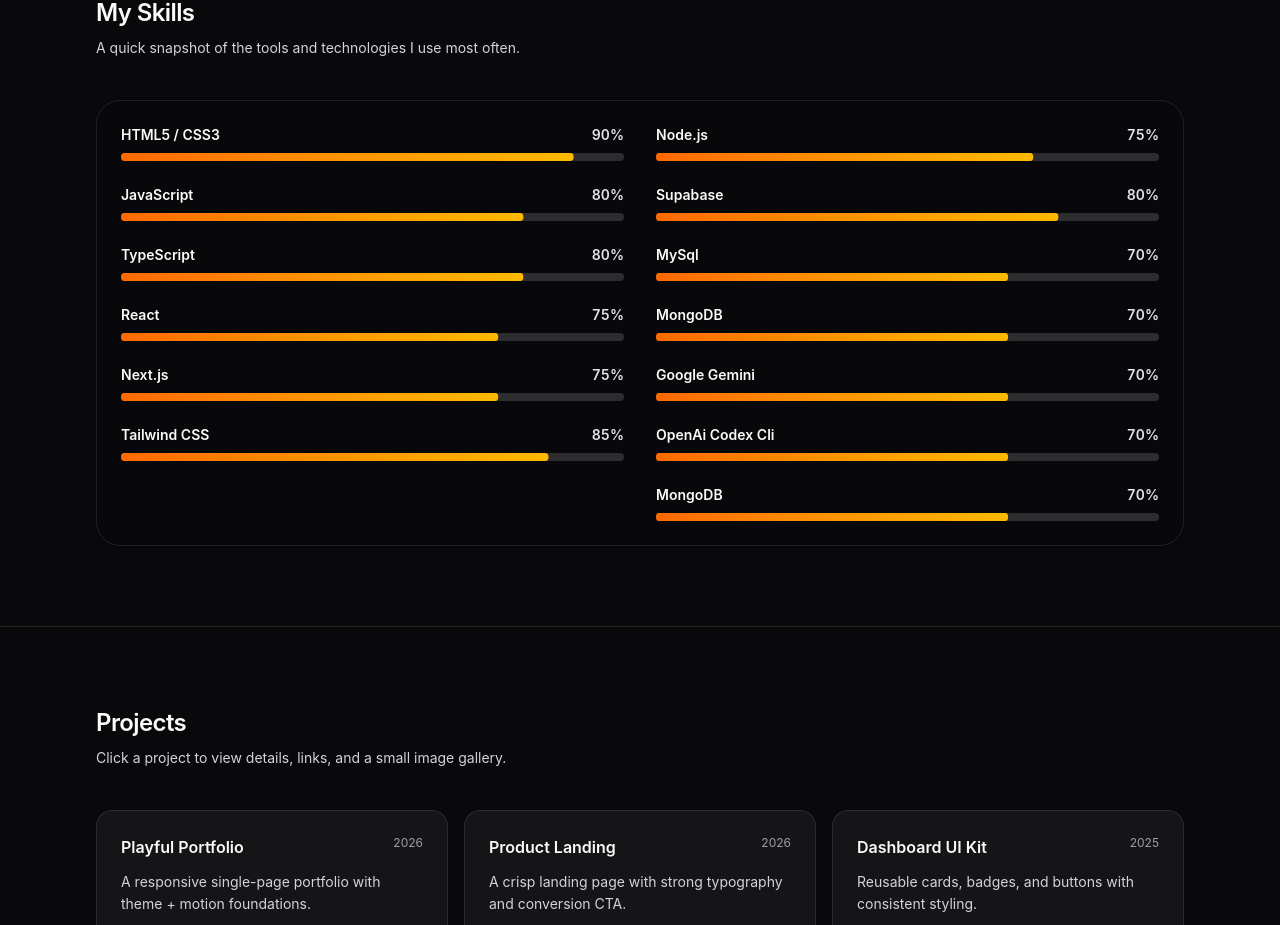
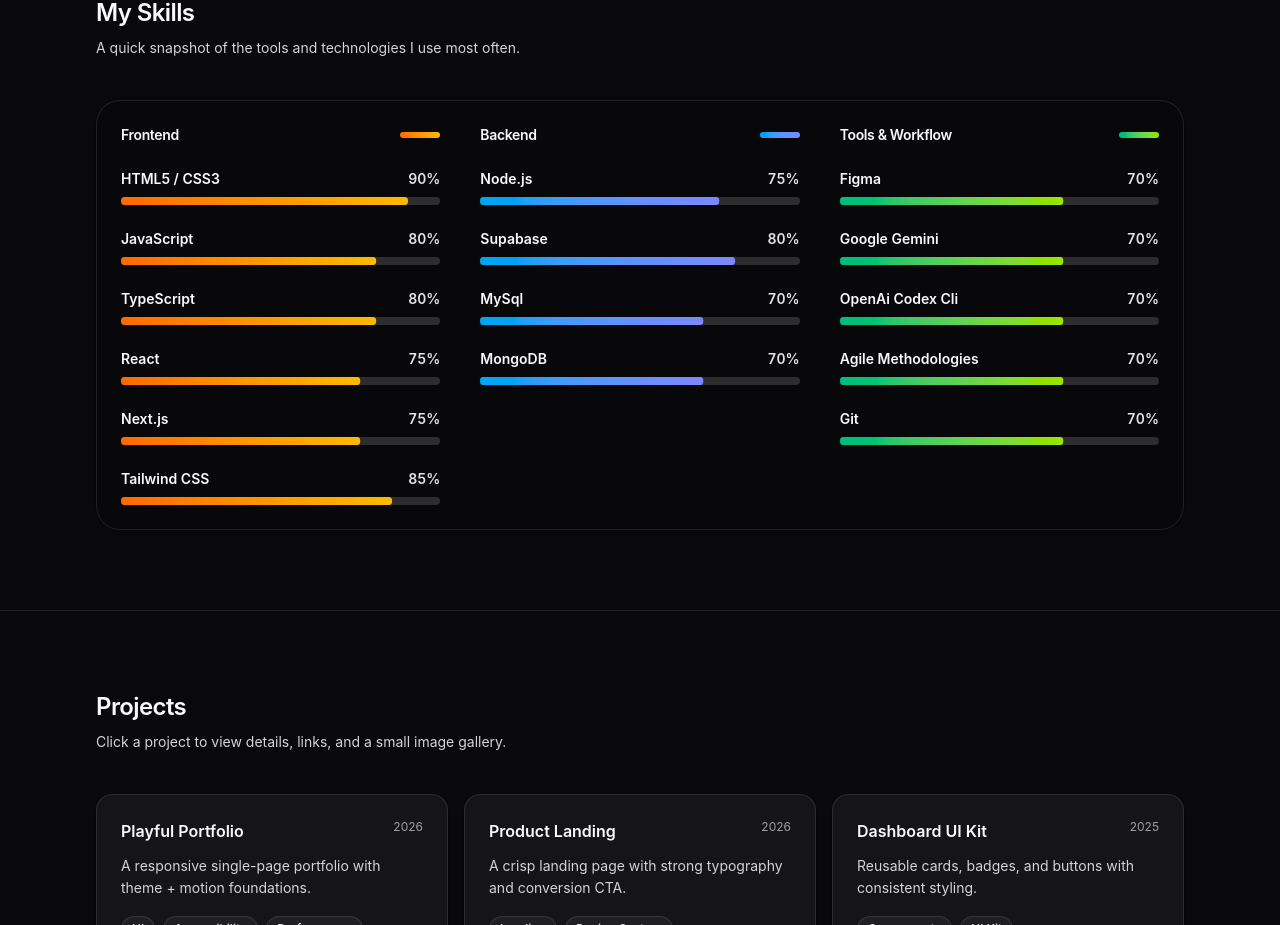
Before and after one commit to kstamaria29/portfolio, a React (Vite) app: page / in a window 1280 px wide. Shown: the part 1436-2361 px from the top of the page. Built offline with nearby package versions, Linux system fonts and the light colour scheme.

Commit message:
Changed Layout of My Skills section

```diff
--- a/src/components/sections/Skills.tsx
+++ b/src/components/sections/Skills.tsx
@@ -11,10 +11,22 @@
   return Math.max(0, Math.min(100, value));
 }
 
-function SkillBar({ label, level }: { label: string; level: number }) {
+function SkillBar({
+  label,
+  level,
+  barColorClassName,
+}: {
+  label: string;
+  level: number;
+  barColorClassName: string;
+}) {
   const shouldReduceMotion = useReducedMotion();
   const percent = clampPercent(level);
   const scaleX = percent / 100;
+  const fillClassName = cn(
+    "h-full w-full origin-left rounded-full bg-gradient-to-r",
+    barColorClassName,
+  );
 
   return (
     <div className="space-y-2">
@@ -36,14 +48,17 @@
           "dark:bg-white/15",
         )}
       >
-        <motion.div
-          className="h-full w-full origin-left rounded-full bg-gradient-to-r from-orange-500 to-amber-400"
-          initial={shouldReduceMotion ? false : { scaleX: 0 }}
-          whileInView={shouldReduceMotion ? undefined : { scaleX }}
-          viewport={{ once: true, amount: 0.6 }}
-          animate={shouldReduceMotion ? { scaleX } : undefined}
-          transition={shouldReduceMotion ? undefined : { duration: 0.7, ease: "easeOut" }}
-        />
+        {shouldReduceMotion ? (
+          <div className={fillClassName} style={{ transform: `scaleX(${scaleX})` }} />
+        ) : (
+          <motion.div
+            className={fillClassName}
+            initial={{ scaleX: 0 }}
+            whileInView={{ scaleX }}
+            viewport={{ once: true, amount: 0.6 }}
+            transition={{ duration: 0.7 }}
+          />
+        )}
       </div>
     </div>
   );
@@ -76,12 +91,32 @@
               "dark:border-white/10 dark:bg-zinc-950/40",
             )}
           >
-            <div className="grid gap-8 lg:grid-cols-2">
-              {skillsSection.columns.map((column, columnIndex) => (
-                <div key={columnIndex} className="space-y-6">
-                  {column.map((skill) => (
-                    <SkillBar key={skill.id} label={skill.label} level={skill.level} />
-                  ))}
+            <div className="grid gap-10 lg:grid-cols-3">
+              {skillsSection.categories.map((category) => (
+                <div key={category.id} className="space-y-6">
+                  <div className="flex items-center justify-between gap-4">
+                    <h3 className="text-sm font-semibold tracking-tight text-zinc-900 dark:text-zinc-50">
+                      {category.title}
+                    </h3>
+                    <span
+                      className={cn(
+                        "h-1.5 w-10 rounded-full bg-gradient-to-r",
+                        category.barColorClassName,
+                      )}
+                      aria-hidden="true"
+                    />
+                  </div>
+
+                  <div className="space-y-6">
+                    {category.skills.map((skill) => (
+                      <SkillBar
+                        key={skill.id}
+                        label={skill.label}
+                        level={skill.level}
+                        barColorClassName={category.barColorClassName}
+                      />
+                    ))}
+                  </div>
                 </div>
               ))}
             </div>
--- a/src/content/skills.ts
+++ b/src/content/skills.ts
@@ -4,11 +4,22 @@
   level: number; // 0-100
 };
 
+export type SkillCategory = {
+  id: string;
+  title: string;
+  barColorClassName: string;
+  skills: Skill[];
+};
+
 export const skillsSection = {
   heading: "My Skills",
   description: "A quick snapshot of the tools and technologies I use most often.",
-  columns: [
-    [
+  categories: [
+    {
+      id: "frontend",
+      title: "Frontend",
+      barColorClassName: "from-orange-500 to-amber-400",
+      skills: [
         { id: "html-css", label: "HTML5 / CSS3", level: 90 },
         { id: "javascript", label: "JavaScript", level: 80 },
         { id: "typescript", label: "TypeScript", level: 80 },
@@ -16,14 +27,29 @@
         { id: "nextjs", label: "Next.js", level: 75 },
         { id: "tailwind", label: "Tailwind CSS", level: 85 },
       ],
-    [
+    },
+    {
+      id: "backend",
+      title: "Backend",
+      barColorClassName: "from-sky-500 to-indigo-400",
+      skills: [
         { id: "node", label: "Node.js", level: 75 },
         { id: "supabase", label: "Supabase", level: 80 },
         { id: "mysql", label: "MySql", level: 70 },
         { id: "mongodb", label: "MongoDB", level: 70 },
+      ],
+    },
+    {
+      id: "tools-workflow",
+      title: "Tools & Workflow",
+      barColorClassName: "from-emerald-500 to-lime-400",
+      skills: [
+        { id: "figma", label: "Figma", level: 70 },
         { id: "gemini", label: "Google Gemini", level: 70 },
         { id: "openai", label: "OpenAi Codex Cli", level: 70 },
-      { id: "mongodb", label: "MongoDB", level: 70 },
+        { id: "agile", label: "Agile Methodologies", level: 70 },
+        { id: "git", label: "Git", level: 70 },
       ],
-  ] satisfies Skill[][],
+    },
+  ] satisfies SkillCategory[],
 } as const;
```
Lines whose indentation alone changed are shown as unchanged.
